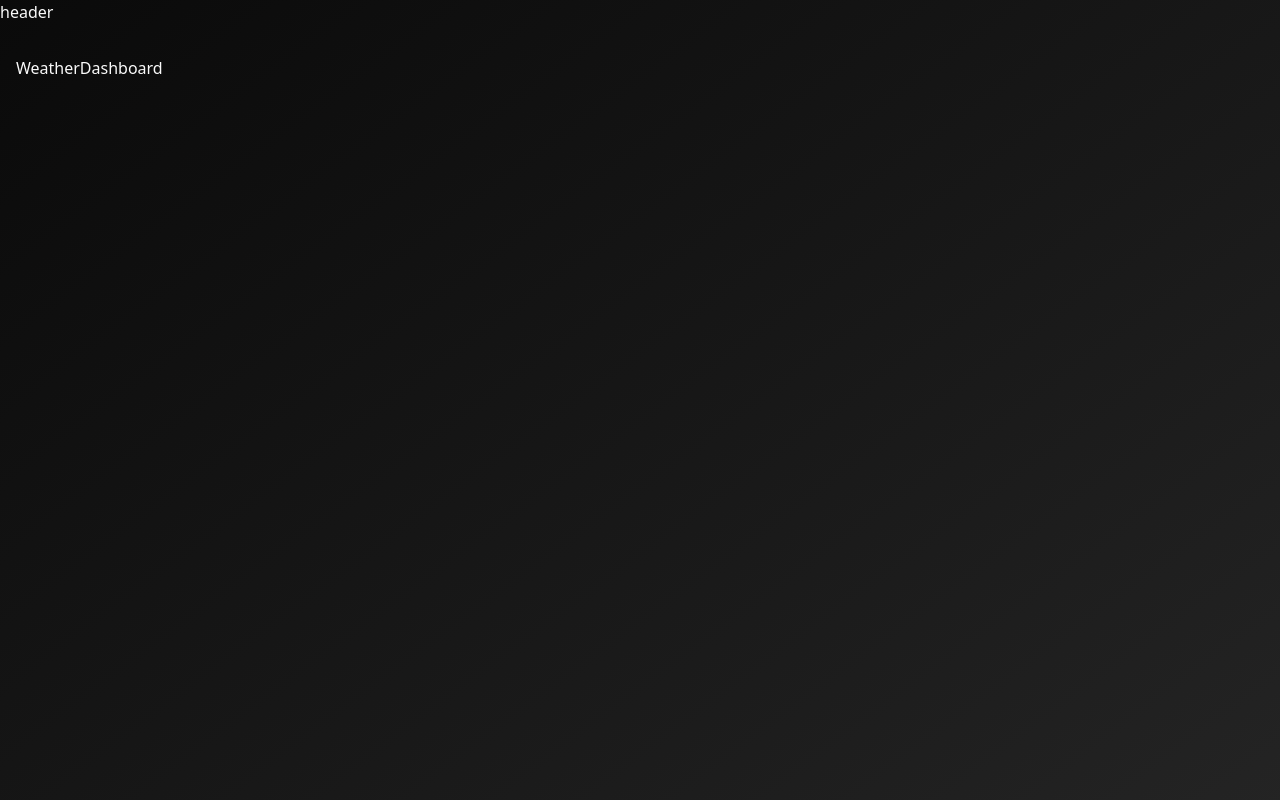
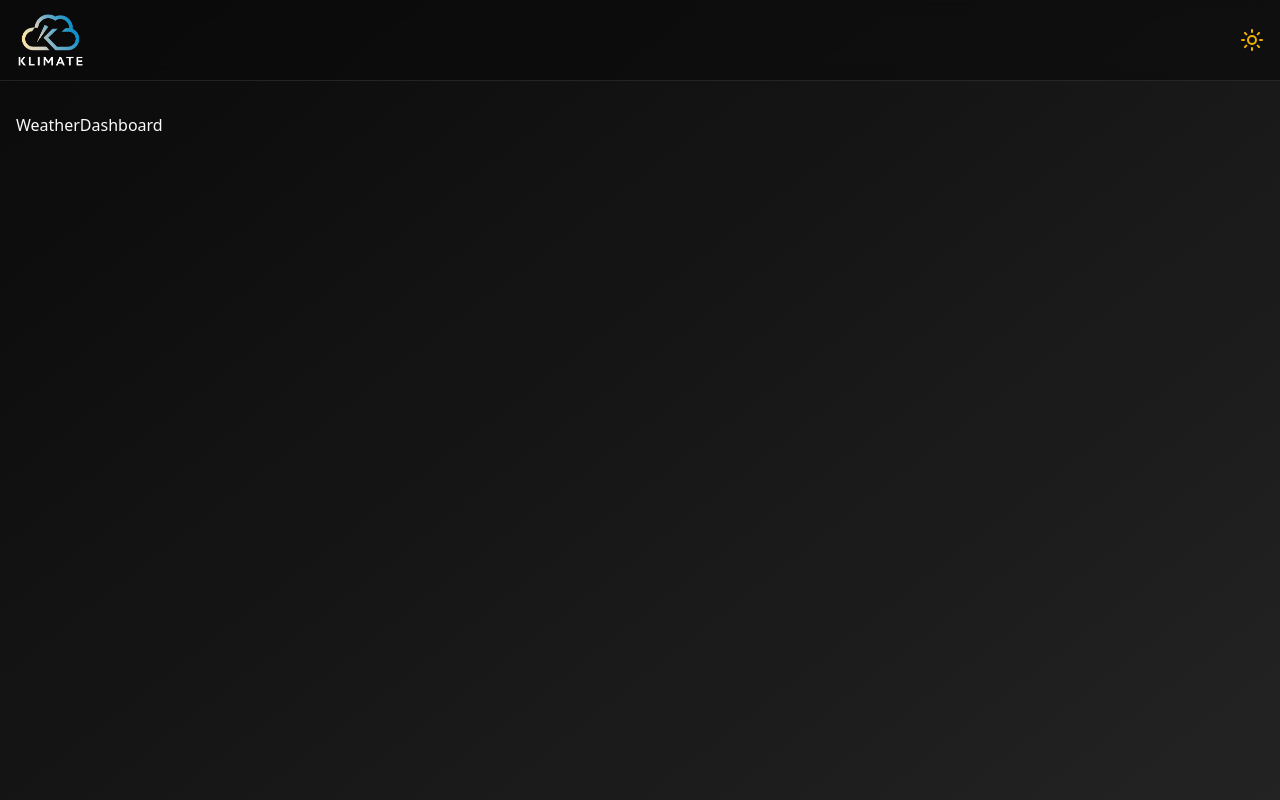
Before and after one commit to felipehonoratods/multi-courses-web, a React (Vite) app: page / in a window 1280 px wide. Shown: the top 800 px of the page. Built offline with nearby package versions, Linux system fonts and the light colour scheme.

Commit message:
feat: add header component

```diff
--- /dev/null
+++ b/src/components/header.tsx
@@ -0,0 +1,26 @@
+import { Link } from "react-router";
+import { ThemeToggle } from "./theme-toggle";
+import { useTheme } from "@/context/theme-provider";
+
+export const Header = () => {
+    const { theme } = useTheme();
+
+    return (
+        <header className="sticky top-0 z-50 w-full border-b bg-background/95 backdrop-blur supports-[backdrop-filter]:bg-background/60 py-2">
+            <div className="container mx-auto flex h-16 items-center justify-between px-4">
+                 <Link to={"/"}>
+                    <img
+                        src={theme === "dark" ? "/logo.png" : "/logo2.png"}
+                        alt="Klimate logo"
+                        className="h-14"
+                    />
+                </Link>
+
+                <div className="flex gap-4">
+                    {/* search */}
+                    <ThemeToggle />
+                </div>
+            </div>
+        </header>
+    );
+}
--- a/src/components/layout.tsx
+++ b/src/components/layout.tsx
@@ -1,9 +1,10 @@
 import type { PropsWithChildren } from "react";
+import { Header } from "./header";
 
 export const Layout = ({children}: PropsWithChildren) => {
     return (
         <div className="bg-gradient-to-br from-background to-muted">
-            header
+            <Header />
             <main className="min-h-screen container mx-auto px-4 py-8">
                 {children}
             </main>
--- /dev/null
+++ b/src/components/theme-toggle.tsx
@@ -0,0 +1,23 @@
+import { useTheme } from "@/context/theme-provider";
+import { Moon, Sun } from "lucide-react";
+
+export const ThemeToggle = () => {
+    const { theme, setTheme } = useTheme();
+    const isDark = theme === "dark";
+
+    return (
+        <div
+            onClick={() => setTheme(isDark ? "light" : "dark")}
+            className={`flex items-center cursor-pointer transition-transform duration-500 ${
+                isDark ? "rotate-180" : "rotate-0"
+            }`}
+        >
+            {isDark ? (
+                <Sun className="h-6 w-6 text-yellow-500 rotate-0 transition-all" />
+            ) : (
+                <Moon className="h-6 w-6 text-blue-500 rotate-0 transition-all" />
+            )}
+            <span className="sr-only">Toggle theme</span>
+        </div>
+    );
+}
```
